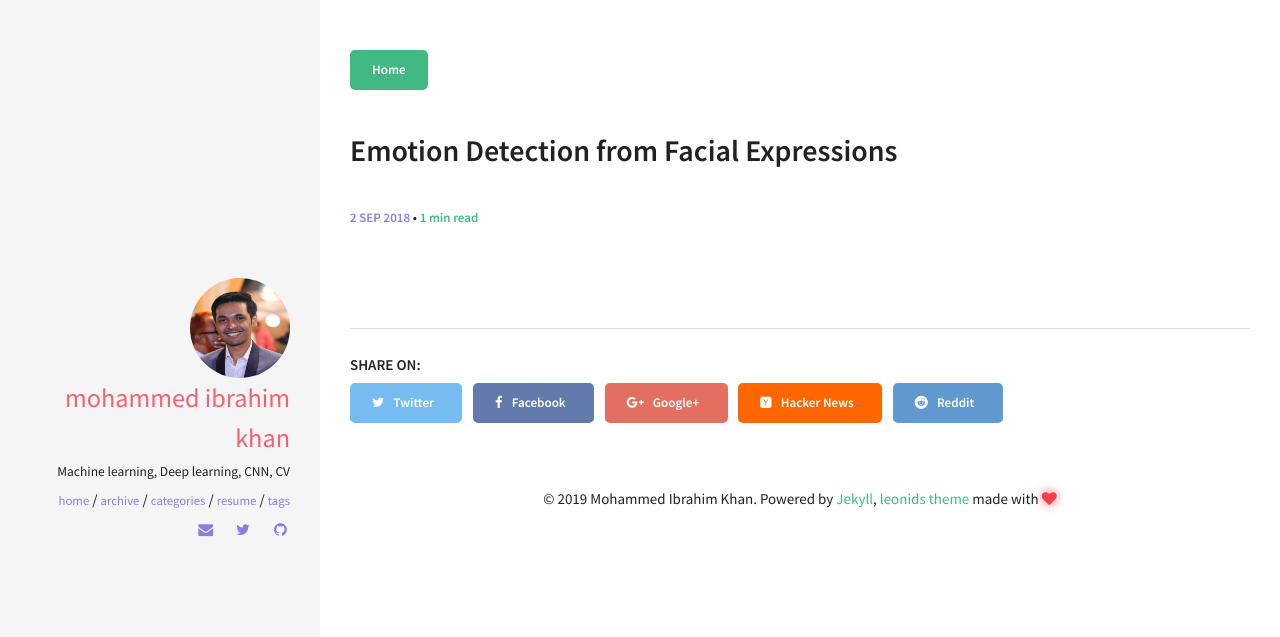
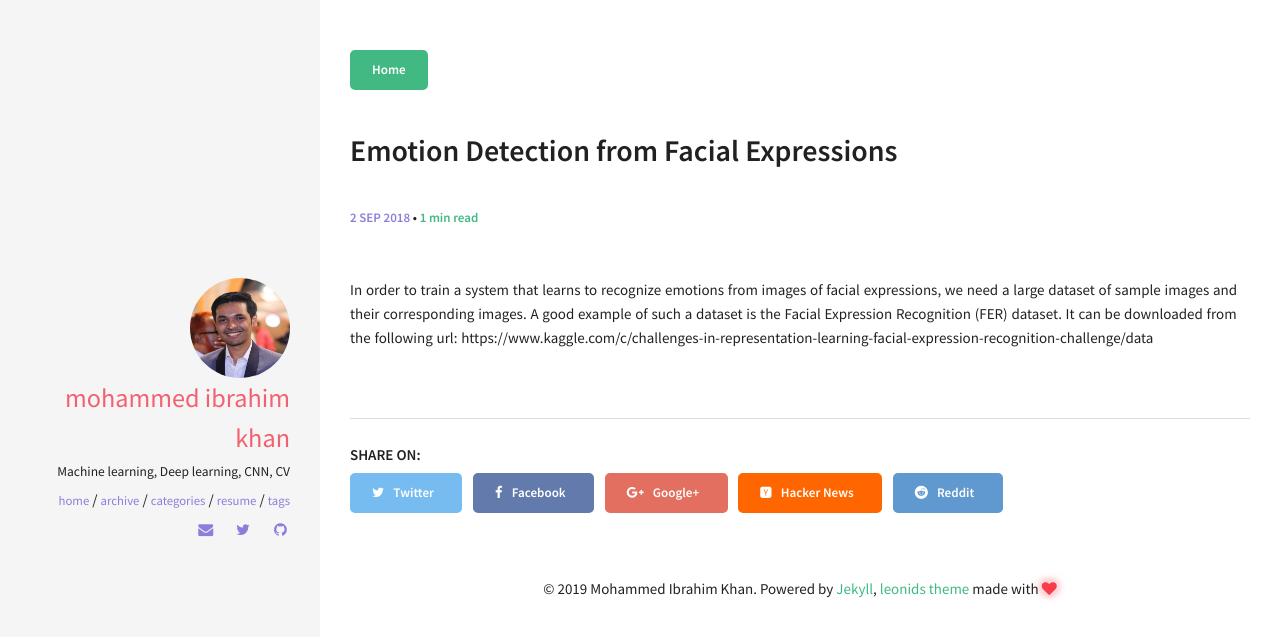
Before and after one commit to exekudos/exekudos.github.io, a Jekyll site: the page built from _posts/2018-09-02-emotion-detection.md, in a window 1280 px wide. Shown: the top 637 px of the page. Built offline with Jekyll 4.4.1, drawn with Linux system fonts in a browser that asks for light colours.

Commit message:
Update 2018-09-02-emotion-detection.md

```diff
--- a/_posts/2018-09-02-emotion-detection.md
+++ b/_posts/2018-09-02-emotion-detection.md
@@ -4,3 +4,6 @@ title:  "Emotion Detection from Facial Expressions"
 categories: [tutorial]
 comments: true
 ---
+
+In order to train a system that learns to recognize emotions from images of facial expressions, we need a large dataset of sample images and their corresponding images. A good example of such a dataset is the Facial Expression Recognition (FER) dataset. It can be downloaded from the following url:
+https://www.kaggle.com/c/challenges-in-representation-learning-facial-expression-recognition-challenge/data
```
